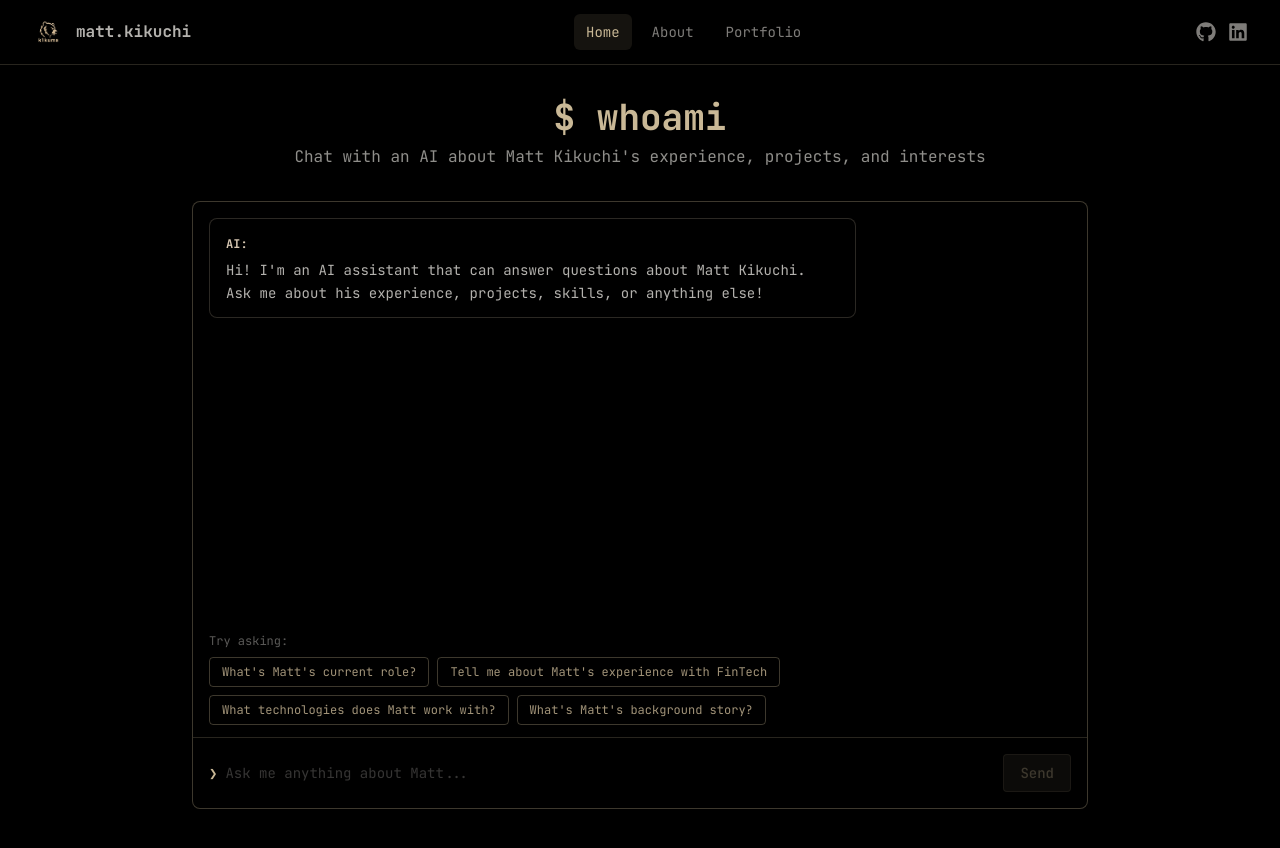
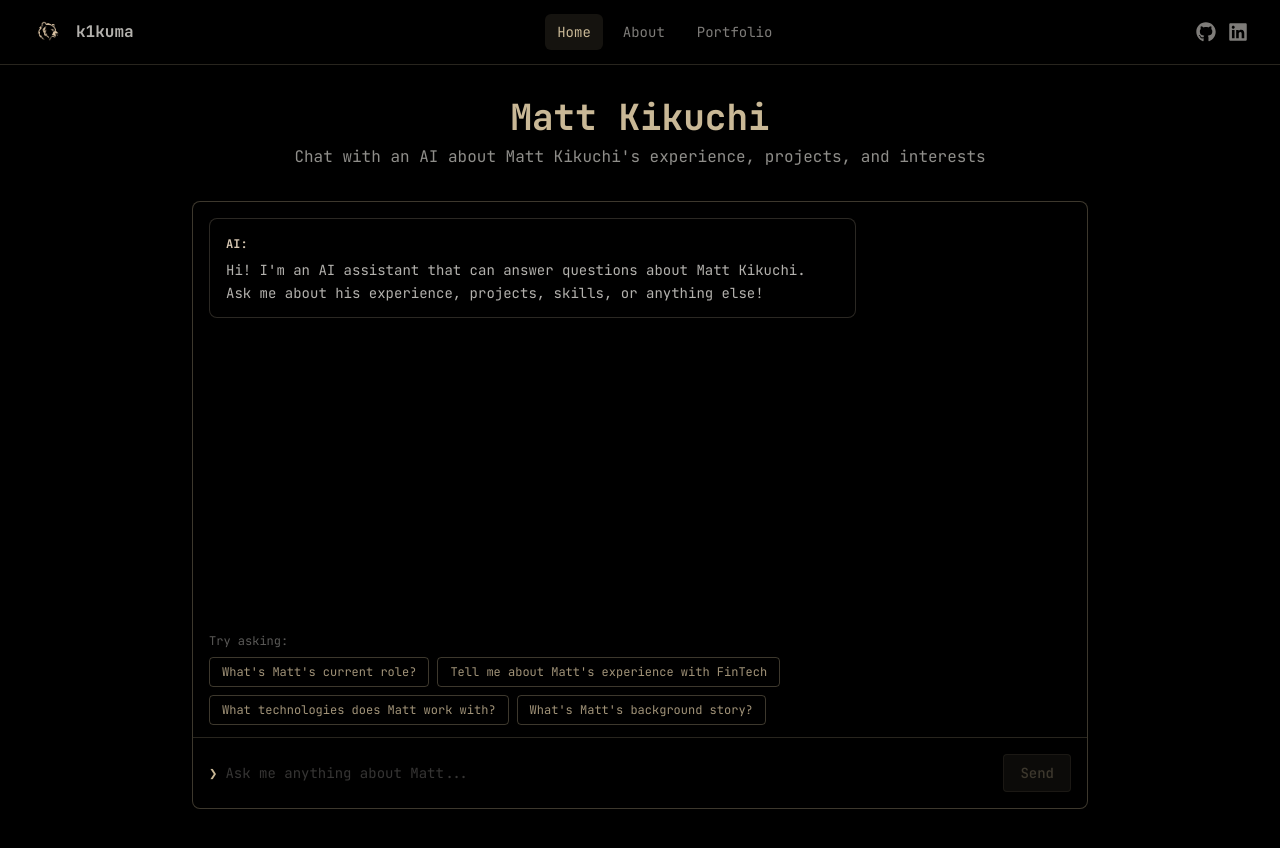
Before and after one commit to k1kuma/k1kuma-app, a Next.js app: page / in a window 1280 px wide. Shown: the top 848 px of the page. Built offline with nearby package versions, Linux system fonts and the light colour scheme.

Commit message:
update logo, header

```diff
--- a/app/page.tsx
+++ b/app/page.tsx
@@ -8,7 +8,7 @@ export default function Home() {
       <div className="w-full max-w-4xl">
         <div className="mb-8 text-center space-y-2">
           <h1 className="text-3xl md:text-4xl font-bold text-terminal-green mb-2">
-            $ whoami
+            Matt Kikuchi
           </h1>
           <p className="text-terminal-text/80 text-sm md:text-base">
             Chat with an AI about Matt Kikuchi&apos;s experience, projects, and interests
--- a/components/TopBar.tsx
+++ b/components/TopBar.tsx
@@ -37,7 +37,7 @@ export default function TopBar() {
               />
             </div>
             <span className="text-terminal-text font-bold hover:text-terminal-accent transition-colors">
-              matt.kikuchi
+              k1kuma
             </span>
           </Link>
 
```
Also changed, not shown: public/logo.png.
